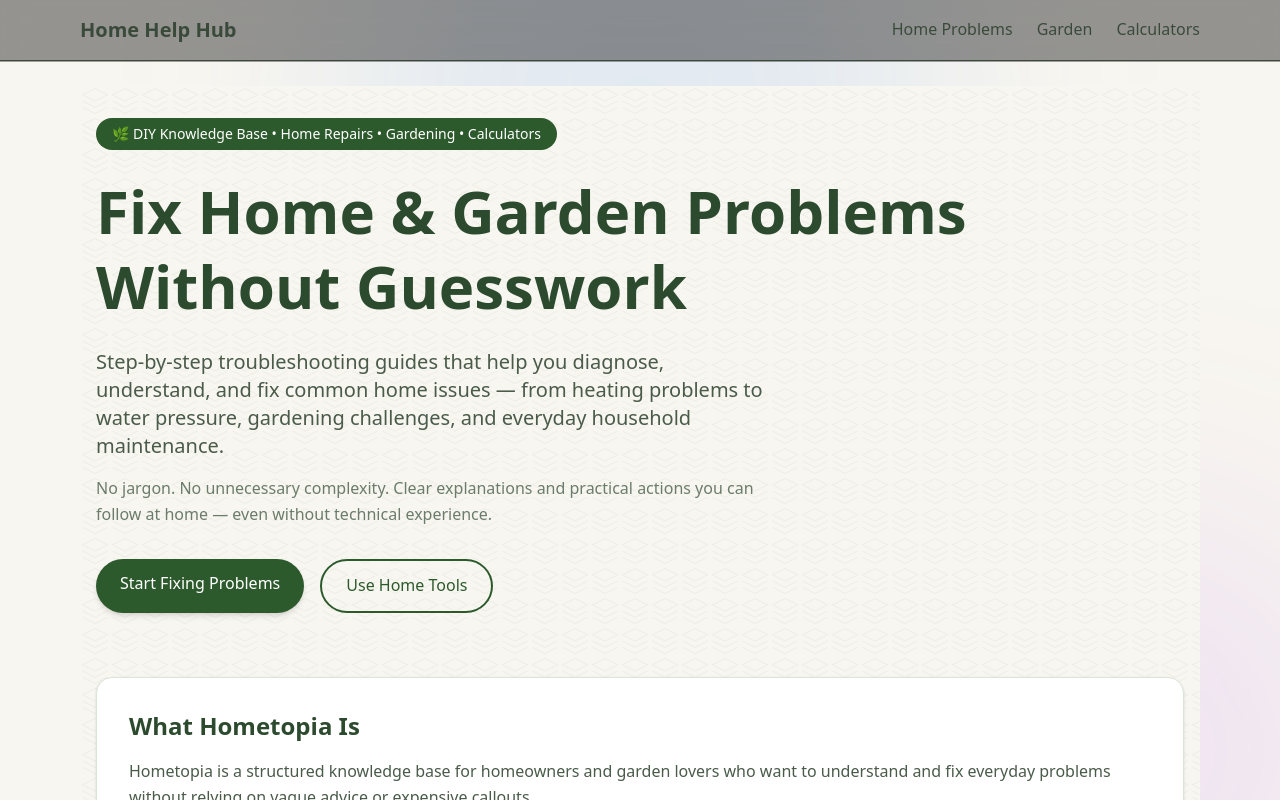
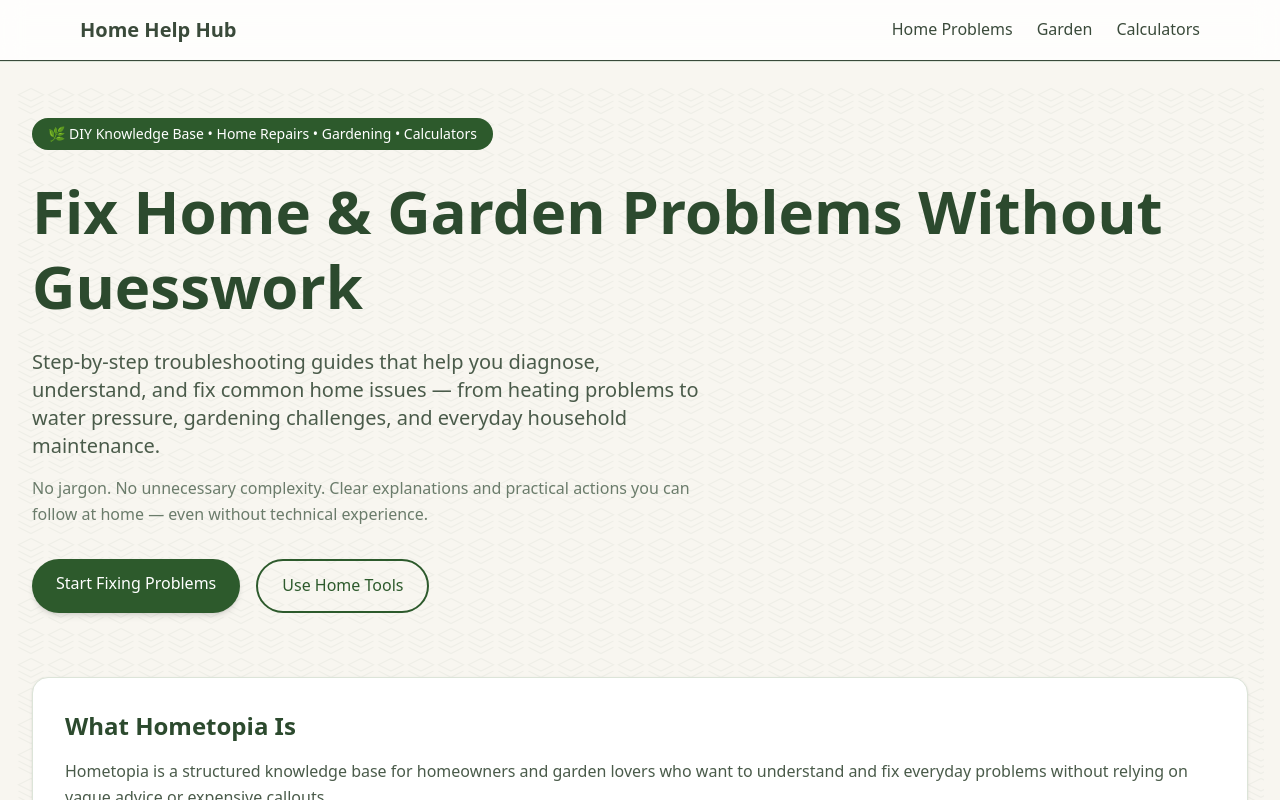
Before and after one commit to MikolajRz/home-help-hub, a Next.js app: page / in a window 1280 px wide. Shown: the top 800 px of the page. Built offline with nearby package versions, Linux system fonts and the light colour scheme; no server answers.

Commit message:
Small change

```diff
--- a/app/layout.tsx
+++ b/app/layout.tsx
@@ -24,16 +24,16 @@ export const metadata: Metadata = {
   metadataBase: new URL(siteUrl),
 
   title: {
-    default: "Home Help Hub",
-    template: "%s | Home Help Hub",
+    default: "Hometopia",
+    template: "%s | Hometopia",
   },
 
   description:
-    "Step-by-step home repair guides, gardening solutions, and practical calculators for homeowners.",
+    "Practical home and garden guides, DIY repairs, plant care, and smart solutions for your everyday household challenges.",
 
-  applicationName: "Home Help Hub",
-  authors: [{ name: "Home Help Hub Team" }],
-  creator: "Home Help Hub",
+  applicationName: "Hometopia",
+  authors: [{ name: "Hometopia Team" }],
+  creator: "Hometopia",
 
   keywords: [
     "home repairs",
@@ -42,32 +42,33 @@ export const metadata: Metadata = {
     "heating problems",
     "gardening tips",
     "home maintenance",
+    "plant care",
     "boiler not working",
     "radiator not heating",
   ],
 
   openGraph: {
     type: "website",
-    siteName: "Home Help Hub",
-    title: "Home Help Hub",
+    siteName: "Hometopia",
+    title: "Hometopia",
     description:
-      "Step-by-step home repair guides, gardening solutions, and practical calculators.",
+      "Practical home and garden guides, DIY repairs, plant care, and smart solutions.",
     url: siteUrl,
     images: [
       {
         url: "/og-image.jpg",
         width: 1200,
         height: 630,
-        alt: "Home Help Hub - DIY Home Repair Guides",
+        alt: "Hometopia - Home & Garden Solutions",
       },
     ],
   },
 
   twitter: {
     card: "summary_large_image",
-    title: "Home Help Hub",
+    title: "Hometopia",
     description:
-      "Step-by-step home repair guides, gardening solutions, and practical calculators.",
+      "Practical home and garden guides, DIY repairs, plant care, and smart solutions.",
     images: ["/og-image.jpg"],
   },
 
@@ -97,21 +98,15 @@ export default function RootLayout({
       lang="en"
       className={`${geistSans.variable} ${geistMono.variable}`}
     >
-      <body className="min-h-screen flex flex-col bg-[#0b0f19] text-gray-100">
-        {/* BACKGROUND GLOW EFFECT */}
-        <div className="fixed inset-0 -z-10">
-          <div className="absolute top-[-200px] left-1/2 -translate-x-1/2 w-[600px] h-[600px] bg-blue-500/10 blur-[120px] rounded-full" />
-          <div className="absolute bottom-[-200px] right-[-100px] w-[500px] h-[500px] bg-purple-500/10 blur-[120px] rounded-full" />
-        </div>
-
+      <body className="min-h-screen flex flex-col bg-[#f8f6f0] text-gray-800">
         {/* HEADER */}
-        <div className="sticky top-0 z-50 backdrop-blur-md bg-black/40 border-b border-white/10">
+        <div className="sticky top-0 z-50 bg-white/80 backdrop-blur-md border-b border-[#dce4d8]">
           <Header />
         </div>
 
         {/* MAIN CONTENT */}
         <main className="flex-1 w-full">
-          <div className="mx-auto max-w-6xl px-4 py-6">
+          <div className="mx-auto max-w-7xl px-4 py-6">
             {children}
           </div>
         </main>
```
